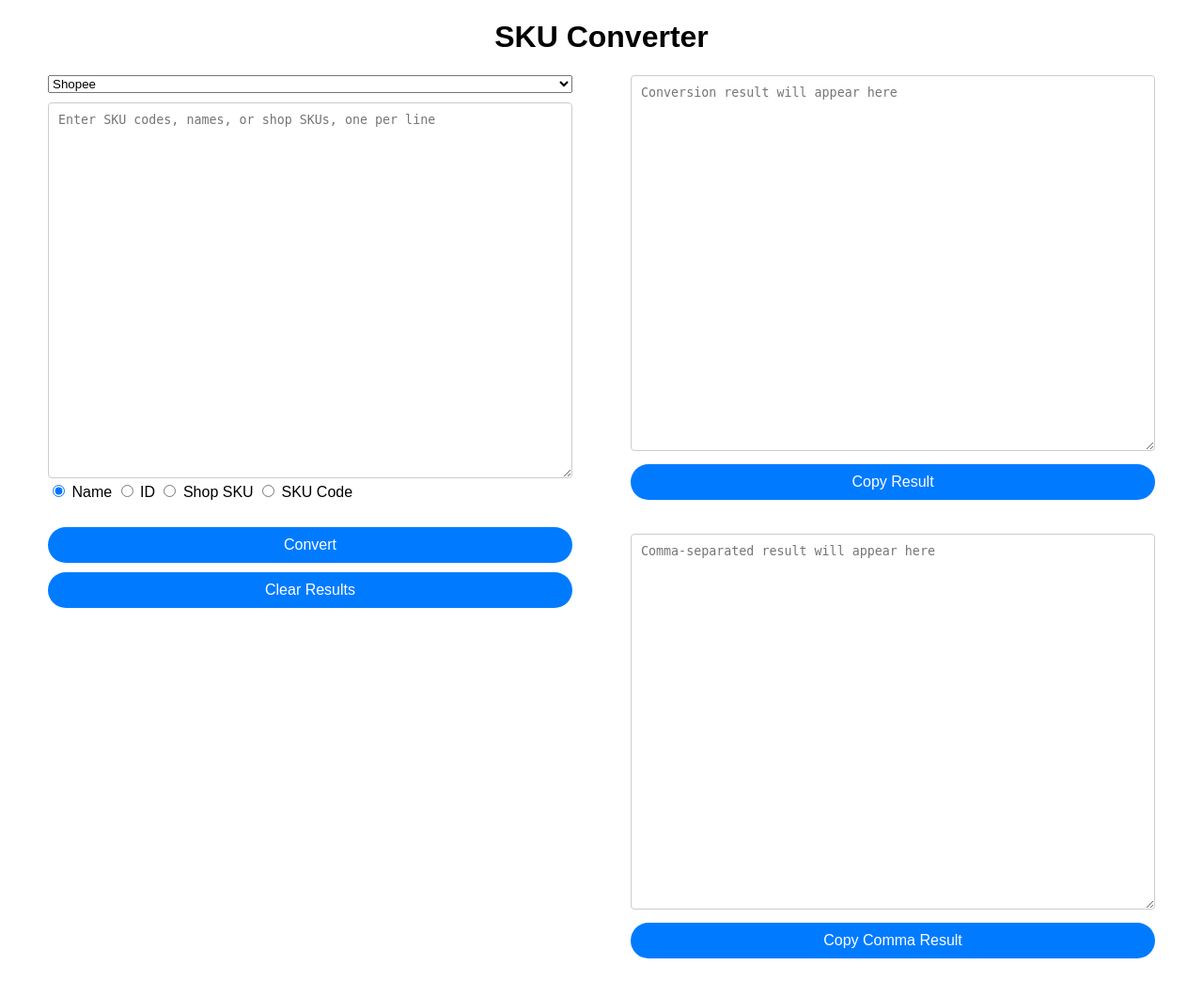
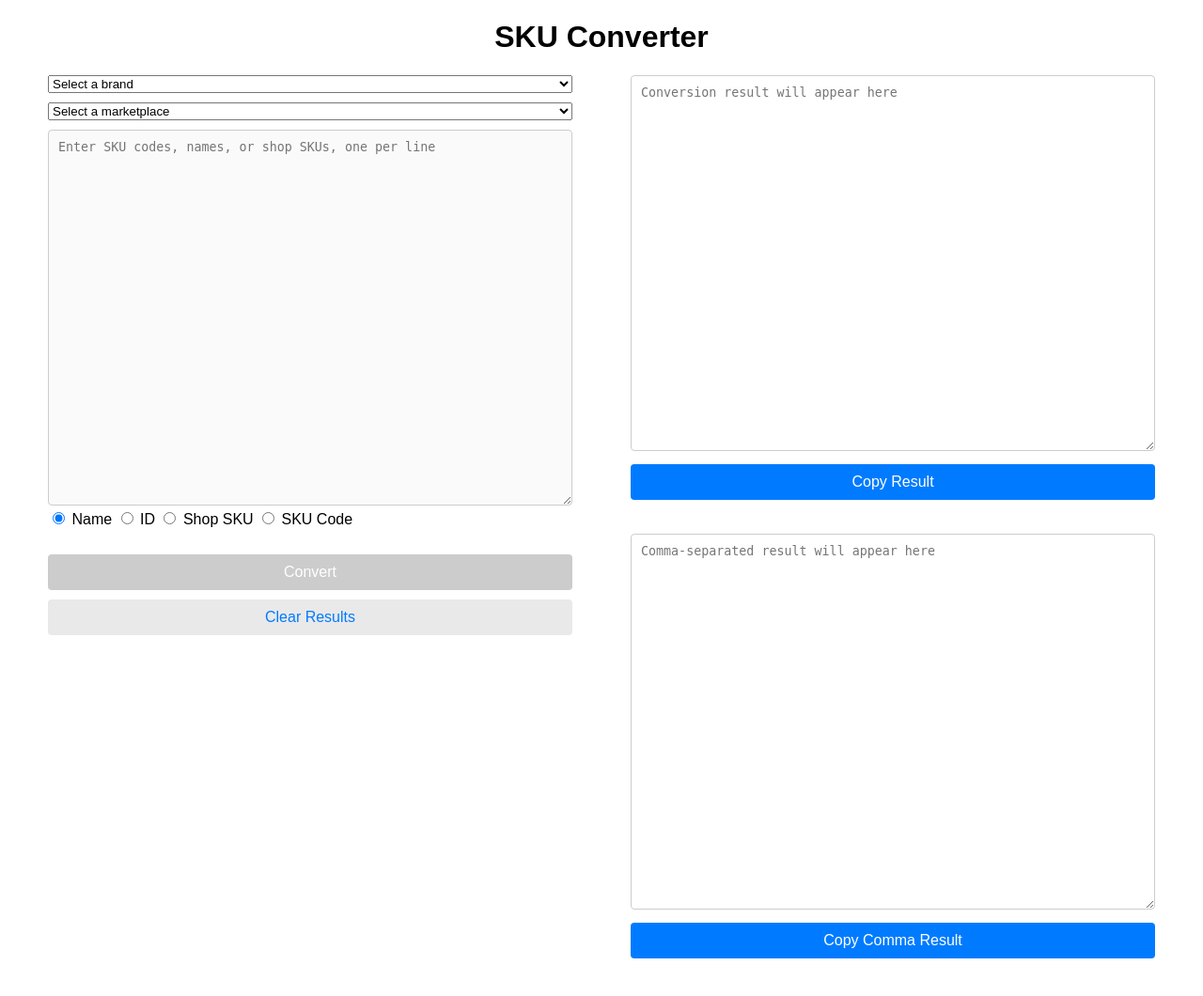
Before and after one commit to Knaivex/Etaily-SKU-Converter, a Flask app: page / in a window 1280 px wide. Shown: the whole page at 94% size. Run offline with Flask 3, Linux system fonts and the light colour scheme.

Commit message:
Add files via upload
Update, added brand selection

```diff
--- a/app.py
+++ b/app.py
@@ -12,17 +12,14 @@ sku_to_shop_sku = {}
 name_to_sku = {}
 id_to_sku = {}
 shop_sku_to_sku = {}
+brands = []
 
 try:
-    masterfile = pd.read_csv('masterfile.csv', encoding='utf-8')
+    masterfile = pd.read_csv('masterfile.csv', encoding='ISO-8859-1')  # Change encoding here
     print(masterfile.head())  # Print the first few rows of the CSV for debugging
 
-    # Convert all values to strings and handle NaNs
-    masterfile['product_name'] = masterfile['product_name'].astype(str).fillna('Unknown SKU')
-    masterfile['product_id_shopee'] = masterfile['product_id_shopee'].astype(str).fillna('Unknown SKU')
-    masterfile['product_id_lazada'] = masterfile['product_id_lazada'].astype(str).fillna('Unknown SKU')
-    masterfile['product_id_tiktok'] = masterfile['product_id_tiktok'].astype(str).fillna('Unknown SKU')
-    masterfile['shop_sku'] = masterfile['shop_sku'].astype(str).fillna('Unknown SKU')
+    # Replace NaN values with 'No data' and convert all columns to strings
+    masterfile = masterfile.fillna('No data').astype(str)
 
     sku_to_name = pd.Series(masterfile.product_name.values, index=masterfile.sku_code).to_dict()
     sku_to_id_shopee = pd.Series(masterfile.product_id_shopee.values, index=masterfile.sku_code).to_dict()
@@ -35,6 +32,9 @@ try:
                  **pd.Series(masterfile.sku_code.values, index=masterfile.product_id_lazada).to_dict(),
                  **pd.Series(masterfile.sku_code.values, index=masterfile.product_id_tiktok).to_dict()}
     shop_sku_to_sku = pd.Series(masterfile.sku_code.values, index=masterfile.shop_sku).to_dict()
+
+    # Extract unique brands from Column A
+    brands = masterfile['brand'].unique().tolist()
 
     print(sku_to_name)  # Print the dictionary for debugging
     print(name_to_sku)  # Print the reverse dictionary for debugging
@@ -49,7 +49,8 @@ except Exception as e:
 def index():
     sku_list = ""
     conversion_type = "name"
-    marketplace = "shopee"
+    marketplace = "Select a market place"
+    selected_brand = ""
     result = ""
     comma_result = ""
 
@@ -57,8 +58,23 @@ def index():
         sku_list = request.form.get('sku_list', '').strip()
         conversion_type = request.form.get('conversion_type', 'name')
         marketplace = request.form.get('marketplace', 'shopee')
+        selected_brand = request.form.get('brand', '')
 
-        if sku_list:
+        if sku_list and selected_brand:
+            # Filter SKUs based on selected brand
+            filtered_masterfile = masterfile[masterfile['brand'] == selected_brand]
+            sku_to_name_filtered = pd.Series(filtered_masterfile.product_name.values, index=filtered_masterfile.sku_code).to_dict()
+            sku_to_id_shopee_filtered = pd.Series(filtered_masterfile.product_id_shopee.values, index=filtered_masterfile.sku_code).to_dict()
+            sku_to_id_lazada_filtered = pd.Series(filtered_masterfile.product_id_lazada.values, index=filtered_masterfile.sku_code).to_dict()
+            sku_to_id_tiktok_filtered = pd.Series(filtered_masterfile.product_id_tiktok.values, index=filtered_masterfile.sku_code).to_dict()
+            sku_to_shop_sku_filtered = pd.Series(filtered_masterfile.shop_sku.values, index=filtered_masterfile.sku_code).to_dict()
+
+            name_to_sku_filtered = pd.Series(filtered_masterfile.sku_code.values, index=filtered_masterfile.product_name).to_dict()
+            id_to_sku_filtered = {**pd.Series(filtered_masterfile.sku_code.values, index=filtered_masterfile.product_id_shopee).to_dict(),
+                                 **pd.Series(filtered_masterfile.sku_code.values, index=filtered_masterfile.product_id_lazada).to_dict(),
+                                 **pd.Series(filtered_masterfile.sku_code.values, index=filtered_masterfile.product_id_tiktok).to_dict()}
+            shop_sku_to_sku_filtered = pd.Series(filtered_masterfile.sku_code.values, index=filtered_masterfile.shop_sku).to_dict()
+
             # Normalize line endings to '\n'
             sku_list = sku_list.replace('\r\n', '\n').replace('\r', '\n')
             sku_list_lines = sku_list.split('\n')
@@ -67,42 +83,45 @@ def index():
             for item in sku_list_lines:
                 item = item.strip()
                 if item:
-                    if item in sku_to_name:
+                    if item in sku_to_name_filtered:
                         sku_code = item
-                    elif item in name_to_sku:
-                        sku_code = name_to_sku[item]
-                    elif item in id_to_sku:
-                        sku_code = id_to_sku[item]
-                    elif item in shop_sku_to_sku:
-                        sku_code = shop_sku_to_sku[item]
+                    elif item in name_to_sku_filtered:
+                        sku_code = name_to_sku_filtered[item]
+                    elif item in id_to_sku_filtered:
+                        sku_code = id_to_sku_filtered[item]
+                    elif item in shop_sku_to_sku_filtered:
+                        sku_code = shop_sku_to_sku_filtered[item]
                     else:
                         sku_code = None
 
                     if sku_code:
                         if conversion_type == 'name':
-                            result.append(sku_to_name.get(sku_code, 'Unknown SKU'))
+                            result.append(sku_to_name_filtered.get(sku_code, 'No data'))
                         elif conversion_type == 'id':
                             if marketplace == 'shopee':
-                                result.append(sku_to_id_shopee.get(sku_code, 'Unknown SKU'))
+                                id_value = sku_to_id_shopee_filtered.get(sku_code, 'No data')
+                                result.append(str(int(float(id_value))) if id_value != 'No data' else 'No data')
                             elif marketplace == 'lazada':
-                                result.append(sku_to_id_lazada.get(sku_code, 'Unknown SKU'))
+                                id_value = sku_to_id_lazada_filtered.get(sku_code, 'No data')
+                                result.append(str(int(float(id_value))) if id_value != 'No data' else 'No data')
                             elif marketplace == 'tiktok':
-                                result.append(sku_to_id_tiktok.get(sku_code, 'Unknown SKU'))
+                                id_value = sku_to_id_tiktok_filtered.get(sku_code, 'No data')
+                                result.append(str(int(float(id_value))) if id_value != 'No data' else 'No data')
                         elif conversion_type == 'shop_sku':
-                            result.append(sku_to_shop_sku.get(sku_code, 'Unknown SKU'))
+                            result.append(sku_to_shop_sku_filtered.get(sku_code, 'No data'))
                         elif conversion_type == 'sku_code':
                             result.append(sku_code)
                         else:
                             result.append('Invalid conversion type. Use "name", "id", "shop_sku", or "sku_code".')
                     else:
-                        result.append('Unknown SKU')
+                        result.append('No data')
 
             # Join the result using new lines
             result = "\n".join(result)
             # Convert result to comma-separated format
             comma_result = ", ".join(result.splitlines())
 
-    return render_template('index.html', sku_list=sku_list, conversion_type=conversion_type, marketplace=marketplace, result=result, comma_result=comma_result)
+    return render_template('index.html', sku_list=sku_list, conversion_type=conversion_type, marketplace=marketplace, selected_brand=selected_brand, result=result, comma_result=comma_result, brands=brands)
 
 if __name__ == '__main__':
     app.run(debug=True)
--- a/templates/index.html
+++ b/templates/index.html
@@ -43,7 +43,7 @@
         cursor: pointer;
         width: 100%;
         border: none;
-        border-radius: 25px;
+        border-radius: 4px;
         background-color: #007BFF;
         color: white;
     }
@@ -60,7 +60,7 @@
         background-color: #e9e9e9;
         color: #007BFF;
         border: none;
-        border-radius: 25px;
+        border-radius: 4px;
         padding: 10px 20px;
         font-size: 16px;
         cursor: pointer;
@@ -71,15 +71,14 @@
     .button-special:focus {
         outline: none;
     }
-
 </style>
 <script>
 function limitTextarea() {
     var textarea = document.getElementById("sku_list");
     var lines = textarea.value.split("\n").length;
-    if (lines > 3000) {
-        alert("You can only input up to 3000 SKUs.");
-        textarea.value = textarea.value.split("\n").slice(0, 3000).join("\n");
+    if (lines > 10000) {
+        alert("You can only input up to 10000 SKUs.");
+        textarea.value = textarea.value.split("\n").slice(0, 10000).join("\n");
     }
 }
 
@@ -104,14 +103,16 @@ function clearResultTextarea() {
 
 function enableInput() {
     var marketplace = document.getElementById("marketplace").value;
+    var brand = document.getElementById("brand").value;
     var textarea = document.getElementById("sku_list");
-    textarea.disabled = marketplace === "";
+    textarea.disabled = marketplace === "" || brand === "";
 }
 
 function enableConvertButton() {
     var marketplace = document.getElementById("marketplace").value;
+    var brand = document.getElementById("brand").value;
     var convertButton = document.getElementById("convert_button");
-    convertButton.disabled = marketplace === "";
+    convertButton.disabled = marketplace === "" || brand === "";
 }
 </script>
 </head>
@@ -122,6 +123,12 @@ function enableConvertButton() {
 <div class="container">
     <div class="converter">
         <form method="post">
+            <select id="brand" name="brand" onchange="enableInput(); enableConvertButton()" style="width: 100%; margin-bottom: 10px;">
+                <option value="" selected disabled>Select a brand</option>
+                {% for brand in brands %}
+                <option value="{{ brand }}" {% if selected_brand == brand %}selected{% endif %}>{{ brand }}</option>
+                {% endfor %}
+            </select>
             <select id="marketplace" name="marketplace" onchange="enableInput(); enableConvertButton()" style="width: 100%; margin-bottom: 10px;">
                 <option value="" selected disabled>Select a marketplace</option>
                 <option value="shopee" {% if marketplace == 'shopee' %}selected{% endif %}>Shopee</option>
@@ -135,23 +142,24 @@ function enableConvertButton() {
             <input type="radio" name="conversion_type" value="sku_code" {% if conversion_type == 'sku_code' %}checked{% endif %}> SKU Code<br>
             <br>
             <input id="convert_button" type="submit" value="Convert" style="width: 100%;" disabled>
-            <button type="button" onclick="clearResultTextarea()" style="width: 100%;">Clear Results</button>
+            <button type="button" onclick="clearResultTextarea()" class="button-special">Clear Results</button>
         </form>
     </div>
 
     <div class="result">
         <textarea id="result" name="result" rows="20" placeholder="Conversion result will appear here" readonly>{{ result }}</textarea>
-        <button onclick="copyResult()" style="width: 100%;">Copy Result</button>
+        <button onclick="copyResult()">Copy Result</button>
         <br><br>
         <textarea id="comma_result" name="comma_result" rows="20" placeholder="Comma-separated result will appear here" readonly>{{ comma_result }}</textarea>
-        <button onclick="copyCommaResult()" style="width: 100%;">Copy Comma Result</button>
+        <button onclick="copyCommaResult()">Copy Comma Result</button>
     </div>
 </div>
 
 <script>
-// Additional script to enable input and convert button initially if marketplace is pre-selected
-enableInput();
-enableConvertButton();
+document.addEventListener("DOMContentLoaded", function() {
+    enableInput();
+    enableConvertButton();
+});
 </script>
 
 </body>
```
Also changed, not shown: 1 other file.
